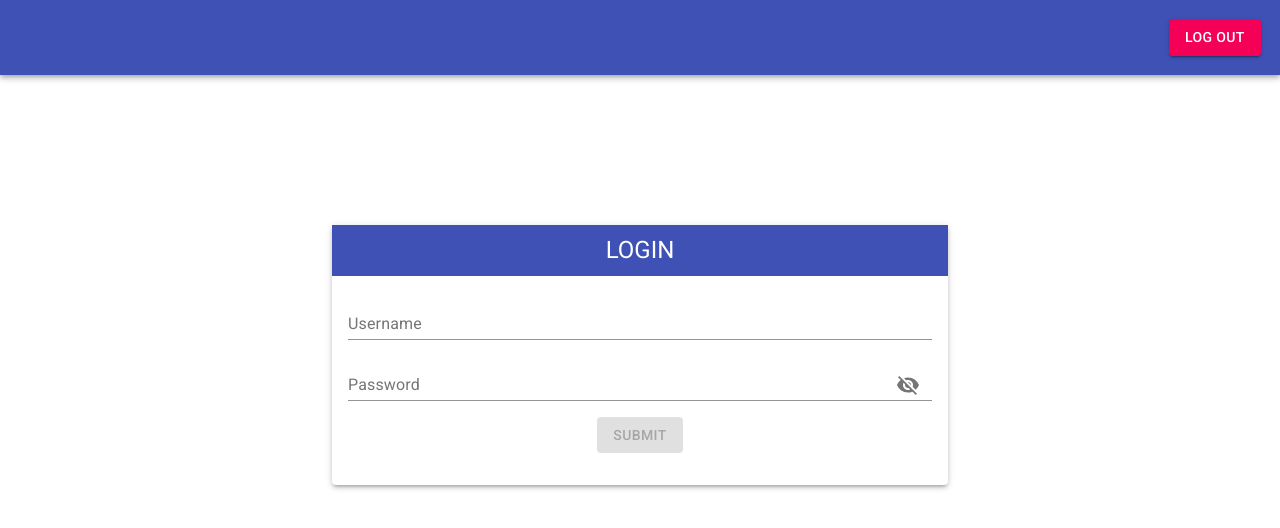
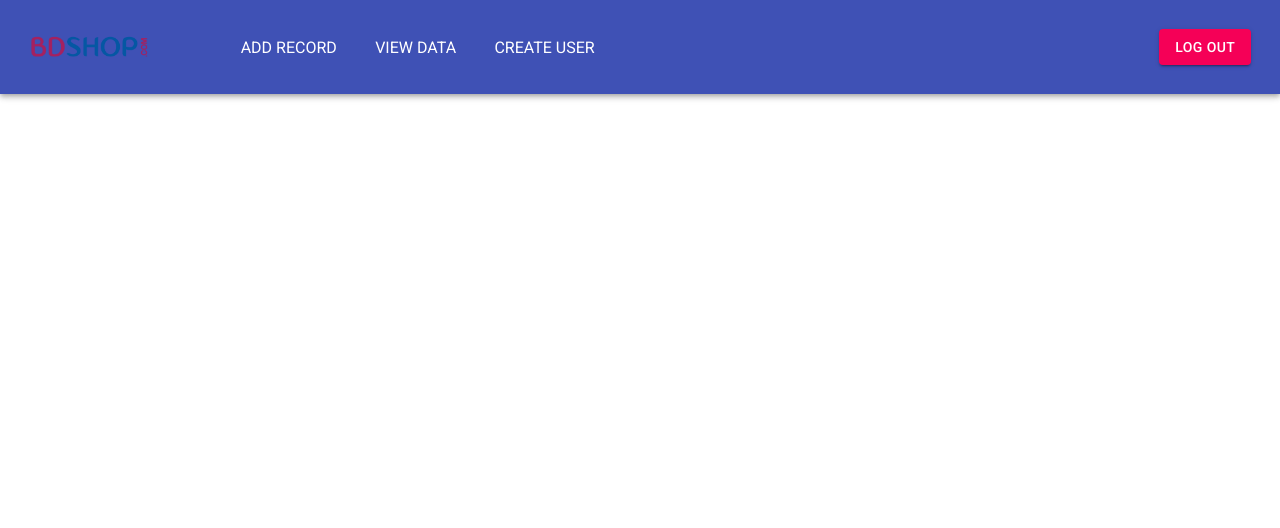
Before and after one commit to ContriverAI/BDHSOP-Validation-FrontEnd-React, a React (Create React App) app: page /view in a window 1280 px wide. Before the commit this address led to /. Shown: the top 528 px of the page. Built offline with nearby package versions, Linux system fonts and the light colour scheme.

Commit message:
logo added
Logo added with logout button enabled after login,search bar moved to right side.

```diff
--- a/public/index.html
+++ b/public/index.html
@@ -25,7 +25,7 @@
       work correctly both with client-side routing and a non-root public URL.
       Learn how to configure a non-root public URL by running `npm run build`.
     -->
-    <title>React App</title>
+    <title>BDSHOP-Validation</title>
   </head>
   <body>
     <noscript>You need to enable JavaScript to run this app.</noscript>
--- a/src/components/navigation/Navigation.js
+++ b/src/components/navigation/Navigation.js
@@ -1,7 +1,7 @@
 import React, { useContext } from "react";
 import { makeStyles } from "@material-ui/core/styles";
 import AppBar from "@material-ui/core/AppBar";
-
+import logo from "../../asset/logo.png";
 import Button from "@material-ui/core/Button";
 
 import { NavLink } from "react-router-dom";
@@ -27,9 +27,19 @@ function Navigation(props) {
     <div className={classes.root}>
       <AppBar
         position="static"
-        style={{ flexDirection: "row", padding: "1.2rem" }}
+        style={{
+          flexDirection: "row",
+          padding: "1.8rem",
+          alignItems: "center",
+        }}
       >
+        <img
+          src={logo}
+          alt="logo"
+          style={{ width: "10%", marginRight: "5rem" }}
+        />
         {auth.isLoggedIn && (
+          <React.Fragment>
             <div
               style={{
                 width: "60%",
@@ -70,11 +80,19 @@ function Navigation(props) {
               </NavLink>
               {/* </Typography> */}
             </div>
-        )}
+
             <div
-          style={{ marginLeft: "auto", display: "flex", alignItems: "center" }}
+              style={{
+                marginLeft: "auto",
+                display: "flex",
+                alignItems: "center",
+              }}
             >
-          <Button variant="contained" color="secondary" onClick={auth.logout}>
+              <Button
+                variant="contained"
+                color="secondary"
+                onClick={auth.logout}
+              >
                 <NavLink
                   exact
                   to="/"
@@ -84,6 +102,8 @@ function Navigation(props) {
                 </NavLink>
               </Button>
             </div>
+          </React.Fragment>
+        )}
       </AppBar>
     </div>
   );
--- a/src/components/viewData/ViewData.js
+++ b/src/components/viewData/ViewData.js
@@ -134,6 +134,7 @@ function ViewData(props) {
           <CircularProgress disableShrink />
         ) : (
           <TableContainer component={Paper}>
+            <div style={{ width: " 100%", display: "flex" }}>
               <Button
                 variant="contained"
                 color="primary"
@@ -176,14 +177,14 @@ function ViewData(props) {
                 COPY TO CLIPBOARD
               </Button>
               <TextField
-              style={{ marginBottom: "0.8rem" }}
+                style={{ marginBottom: "0.8rem", marginLeft: "25%" }}
                 id="standard"
                 label="Search"
                 width="60%"
                 onChange={(e) => setToSearch(e.target.value)}
                 autoComplete="off"
               />
-
+            </div>
             <Table
               className={classes.table}
               aria-label="simple table"
--- a/src/context/AuthContext.js
+++ b/src/context/AuthContext.js
@@ -3,7 +3,7 @@ import { createContext } from "react";
 export const AuthContext = createContext({
   userIs: "",
   //change in production
-  isLoggedIn: false,
+  isLoggedIn: true,
   login: () => {},
   logout: () => {},
 });
```
Also changed, not shown: src/asset/logo.png (added), 1 other file (tests, documents, lock files or other folders). Lines whose indentation alone changed are shown as unchanged.
